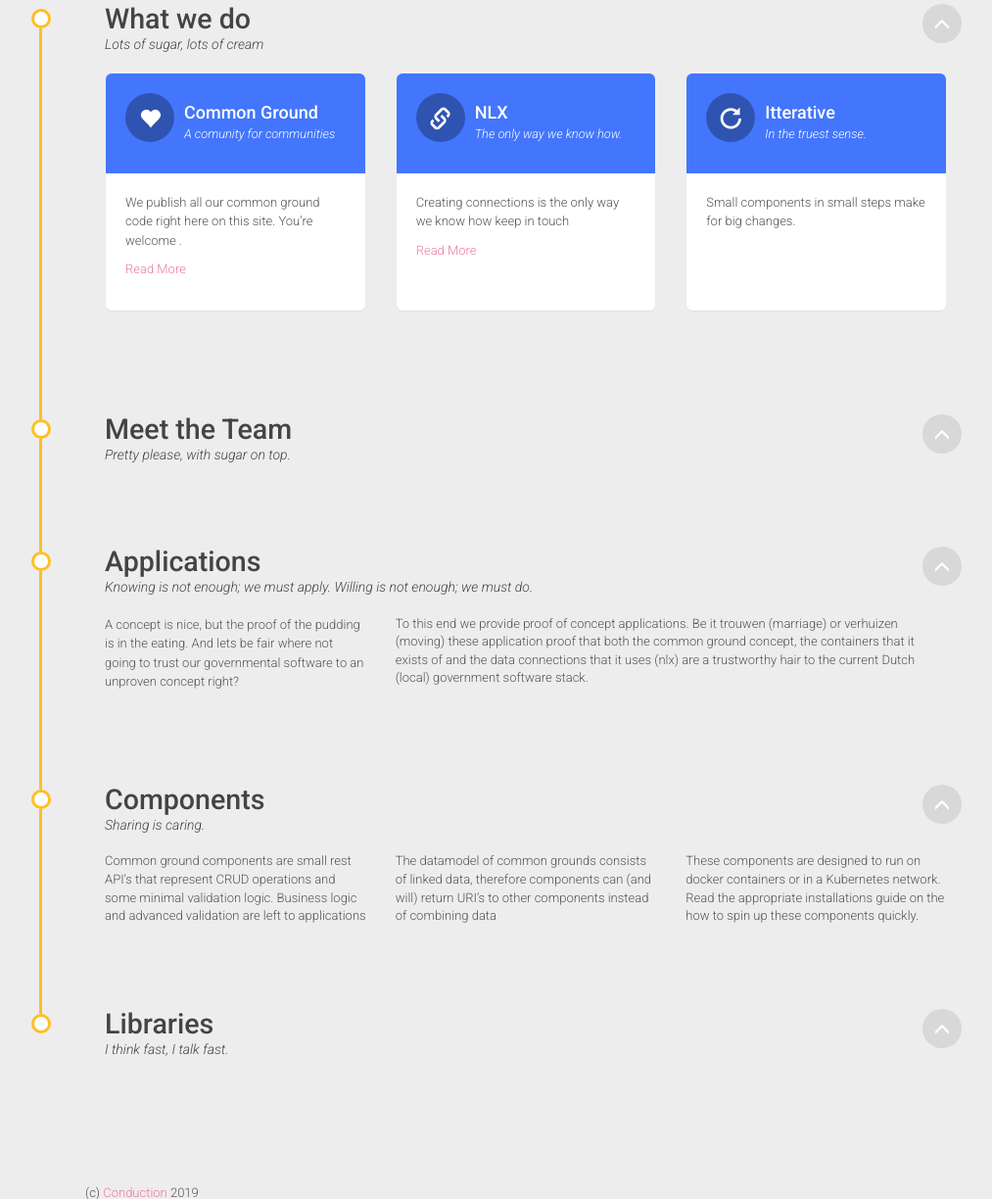
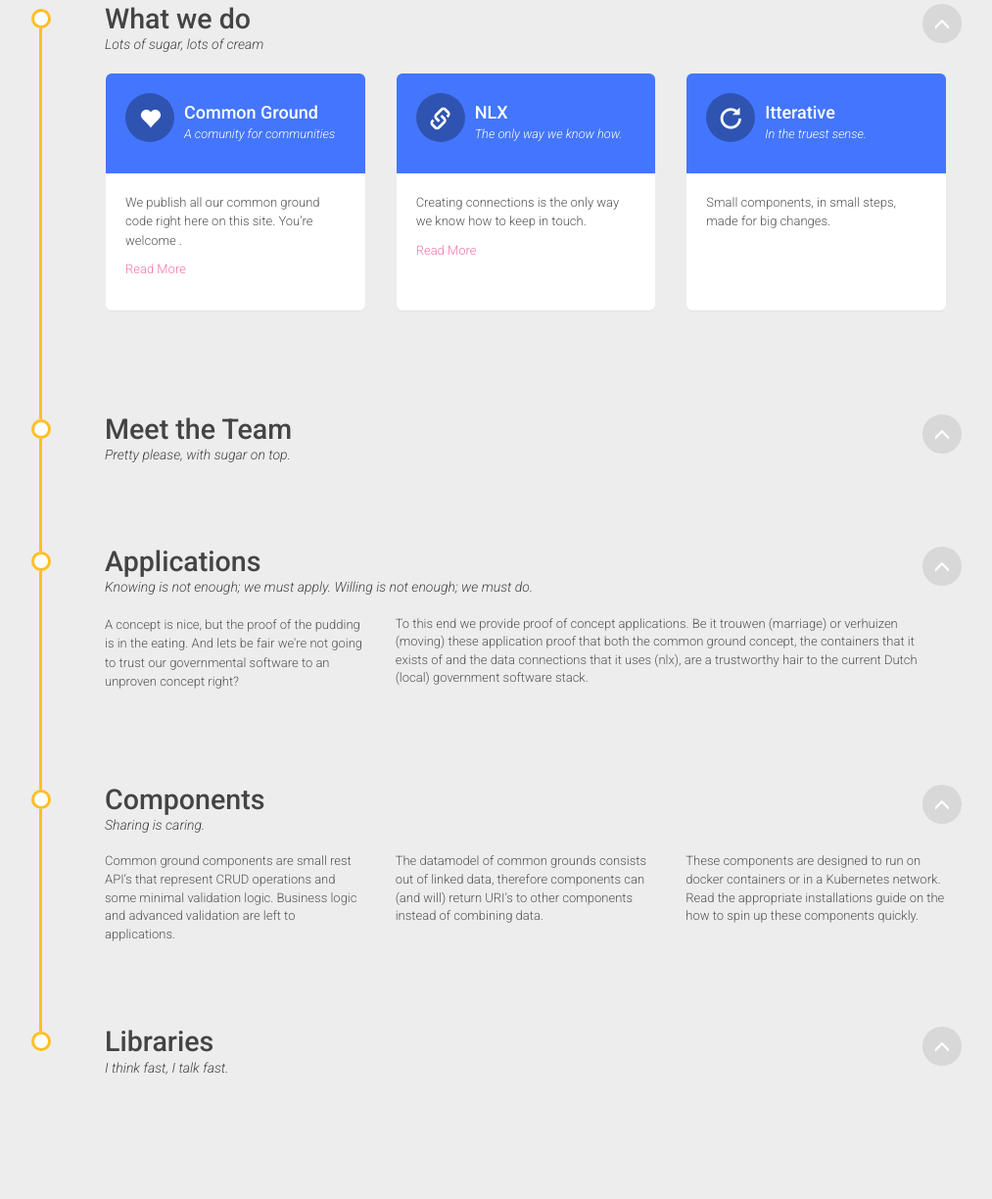
Before and after one commit to gemeenteshertogenbosch/commongroundapplicatie, a Symfony app: template templates/home/index.html.twig in a window 1280 px wide. Shown: the part 451-1675 px from the top of the page at 98% size, without its empty margins (128-1141 px from the left). Run offline with Twig, Linux system fonts and the light colour scheme; the template is opened without the code that fills it, so the values that code supplies are empty; some libraries are stand-ins or nearby versions.

Commit message:
Update index.html.twig

```diff
--- a/templates/home/index.html.twig
+++ b/templates/home/index.html.twig
@@ -42,7 +42,7 @@
                       </div>
                     </div>
                     <div class="panel-body">
-                      <p>Creating connections is the only way we know how keep in touch</p>
+                      <p>Creating connections is the only way we know how to keep in touch.</p>
                       <p><a href="https://nlx.io/">Read More</a></p>
                     </div>
                   </div>
@@ -55,7 +55,7 @@
                       </div>
                     </div>
                     <div class="panel-body">
-                      <p>Small components in small steps make for big changes. </p>
+                      <p>Small components, in small steps, made for big changes. </p>
                     </div>
                   </div>
                 </div>
@@ -100,11 +100,11 @@
                 <h5>Knowing is not enough; we must apply. Willing is not enough; we must do.</h5>
                 <div class="row">
                   <div class="col-sm-4">
-                    <p>A concept is nice, but the proof of the pudding is in the eating. And lets be fair where not going to trust our governmental software to an unproven concept right?  </p>
+                    <p>A concept is nice, but the proof of the pudding is in the eating. And lets be fair we're not going to trust our governmental software to an unproven concept right?  </p>
                   </div>
 
                  <div class="col-sm-8">
-                     To this end we provide proof of concept applications. Be it trouwen (marriage) or verhuizen (moving) these application proof that both the common ground concept, the containers that it exists of and the data connections that it uses (nlx) are a trustworthy hair to the current Dutch (local) government software stack.
+                     To this end we provide proof of concept applications. Be it trouwen (marriage) or verhuizen (moving) these application proof that both the common ground concept, the containers that it exists of and the data connections that it uses (nlx), are a trustworthy hair to the current Dutch (local) government software stack.
                  </div>
 
 
@@ -118,7 +118,7 @@
                 </div>
 
                 <!--
-                  Make sure the data-target is set to the id of the modal that you would like to open.
+                  Make sure the data-target is set to the id of the model that you would like to open.
                 -->
                 <div class="row">
                   	{% for application in applications %}
@@ -143,17 +143,17 @@
                 <h5>Sharing is caring.</h5>
                 <div class="row">
                   <div class="col-sm-4">
-                    Common ground components are small rest API&rsquo;s that represent CRUD operations and some minimal validation logic. Business logic and advanced validation are left to applications
+                    Common ground components are small rest API&rsquo;s that represent CRUD operations and some minimal validation logic. Business logic and advanced validation are left to applications.
                   </div>
                   <div class="col-sm-4">
-                   The datamodel of common grounds consists of linked data, therefore components can (and will) return URI&rsquo;s to other components instead of combining data
+                   The datamodel of common grounds consists out of linked data, therefore components can (and will) return URI&rsquo;s to other components instead of combining data.
                   </div>
                   <div class="col-sm-4">
                     These components are designed to run on docker containers or in a Kubernetes network. Read the appropriate installations guide on the how to spin up these components quickly.
                   </div>
 
 
-                  <!-- See the filterPortfolio(...) function in the javacript block at the bottom of the page for an explanation of how this works.
+                  <!-- See the filterPortfolio(...) function in the javascript block at the bottom of the page for an explanation of how this works.
                   <div class="col-sm-12 portfolio-filters">
                     <button id="allFilter" type="button" class="btn background-black" onclick="filterPortfolio(['web', 'mobile', 'print'], 'allFilter')">all</button>
                     <button id="webFilter" type="button" class="btn background-1" onclick="filterPortfolio(['web'], 'webFilter')">web</button>
@@ -164,7 +164,7 @@
 
                 <!-- Thumb -->
                 <!--
-                  Make sure the data-target is set to the id of the modal that you would like to open.
+                  Make sure the data-target is set to the id of the model that you would like to open.
                 -->
                 <div class="row">
                   	{% for component in components %}
@@ -209,7 +209,7 @@
                 </div>
 
                 <!--
-                  Make sure the data-target is set to the id of the modal that you would like to open.
+                  Make sure the data-target is set to the id of the model that you would like to open.
                 -->
                 <div class="row">
                   	{% for library in libraries %}
```
